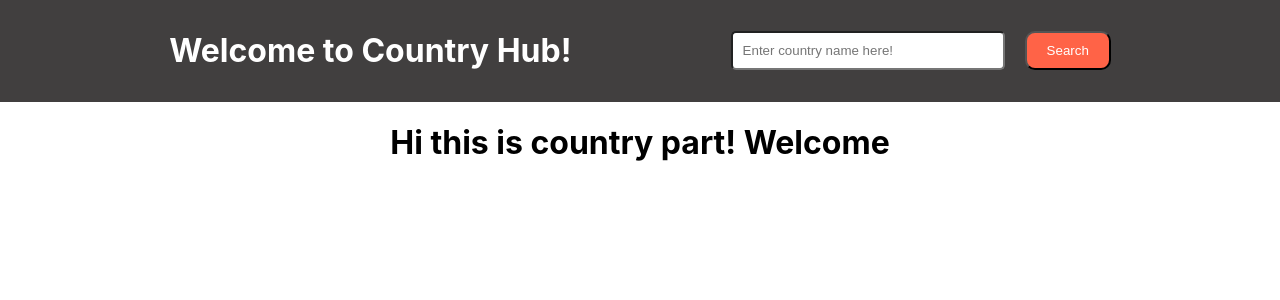
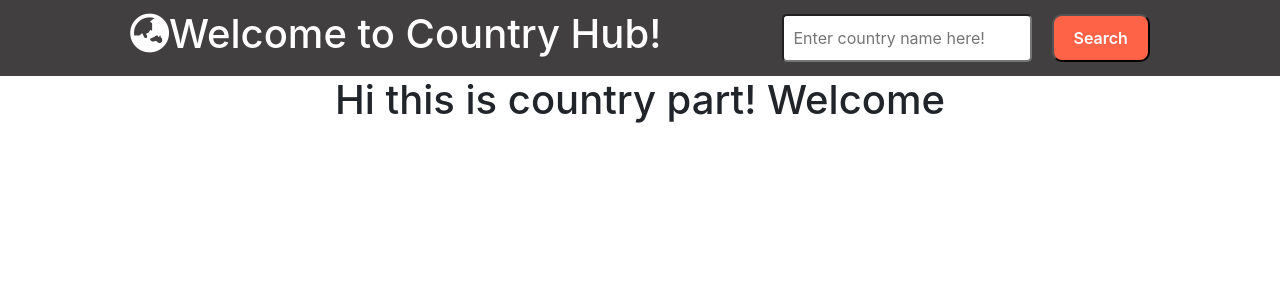
Before and after one commit to AhmedShibbir/country-info-react-app, a React (Create React App) app: page / in a window 1280 px wide. Shown: the top 300 px of the page. Built offline with nearby package versions, Linux system fonts and the light colour scheme.

Commit message:
fontawesome icon linked,bootstrap linked and icon added in the header

```diff
--- a/public/index.html
+++ b/public/index.html
@@ -9,6 +9,10 @@
       name="description"
       content="Web site created using create-react-app"
     />
+    <!-- font awesome link -->
+    <link rel="stylesheet" href="https://use.fontawesome.com/releases/v5.15.4/css/all.css" integrity="sha384-DyZ88mC6Up2uqS4h/KRgHuoeGwBcD4Ng9SiP4dIRy0EXTlnuz47vAwmeGwVChigm" crossorigin="anonymous">
+
+
     <link rel="apple-touch-icon" href="%PUBLIC_URL%/logo192.png" />
     <!--
       manifest.json provides metadata used when your web app is installed on a
@@ -24,6 +28,9 @@
       work correctly both with client-side routing and a non-root public URL.
       Learn how to configure a non-root public URL by running `npm run build`.
     -->
+
+     <!-- bootstrap link -->
+    <link href="https://cdn.jsdelivr.net/npm/bootstrap@5.1.1/dist/css/bootstrap.min.css" rel="stylesheet" integrity="sha384-F3w7mX95PdgyTmZZMECAngseQB83DfGTowi0iMjiWaeVhAn4FJkqJByhZMI3AhiU" crossorigin="anonymous">
     <title>React App</title>
   </head>
   <body>
@@ -39,5 +46,7 @@
       To begin the development, run `npm start` or `yarn start`.
       To create a production bundle, use `npm run build` or `yarn build`.
     -->
+    <!-- js script -->
+    <script src="https://cdn.jsdelivr.net/npm/bootstrap@5.1.1/dist/js/bootstrap.bundle.min.js" integrity="sha384-/bQdsTh/da6pkI1MST/rWKFNjaCP5gBSY4sEBT38Q/9RBh9AH40zEOg7Hlq2THRZ" crossorigin="anonymous"></script>
   </body>
 </html>
--- a/src/components/header/Header.js
+++ b/src/components/header/Header.js
@@ -5,7 +5,7 @@ const Header = () => {
     return (
         <div className="header">
             <div>
-                <h1>Welcome to Country Hub!</h1>
+                <h1><i class="fas fa-globe-asia"></i>Welcome to Country Hub!</h1>
             </div>
 
             <div>
--- a/src/components/header/header.css
+++ b/src/components/header/header.css
@@ -17,5 +17,5 @@
     background: tomato;
     color: white;
     border-radius: 10px;
-    font-weight: 500;
+    font-weight: 600;
 }
```
